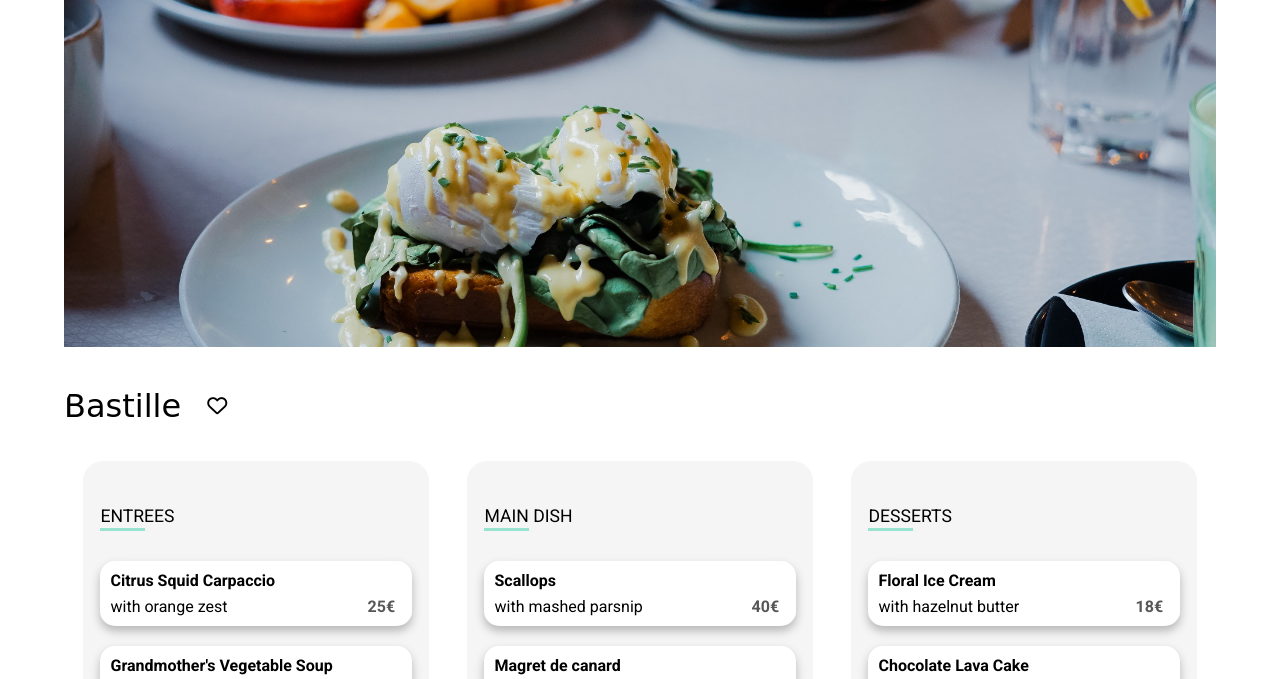
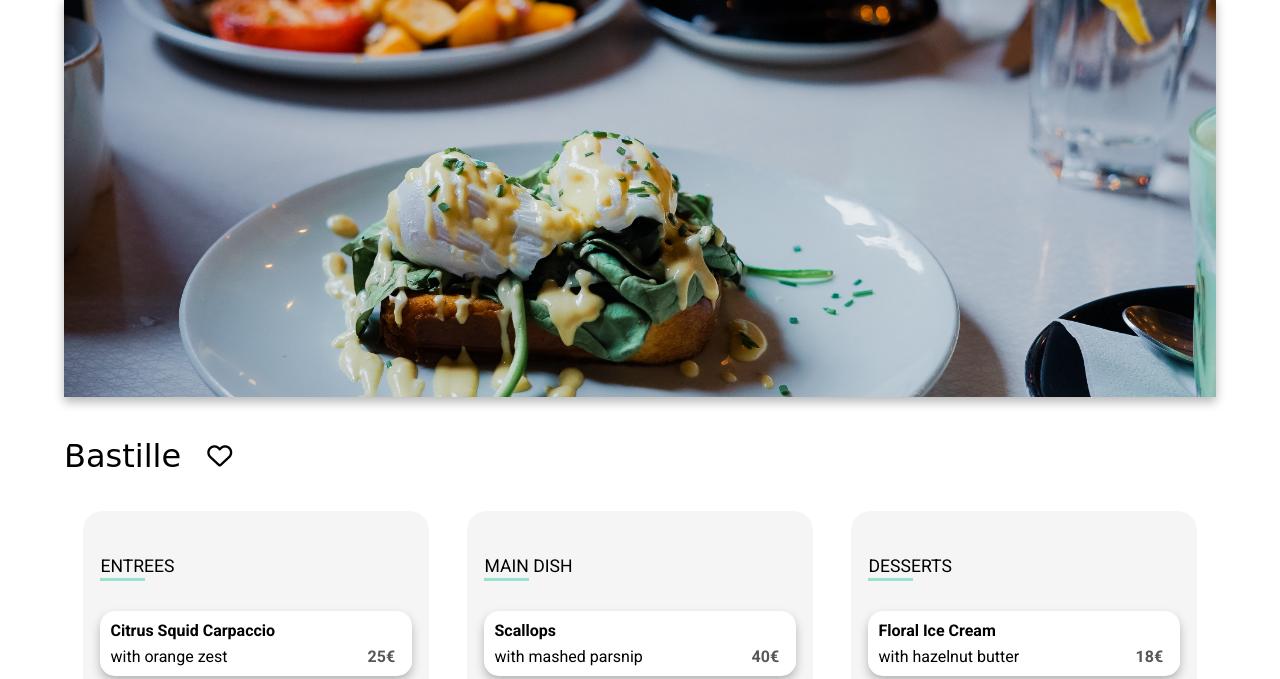
Before and after one commit to DylanNicolet/Front-End-P3-OpenClassrooms, a plain HTML site: page menu pages/bastille.html in a window 1280 px wide. Shown: the part 91-770 px from the top of the page. Drawn offline with Linux system fonts and the light colour scheme; a web font is replaced by a local one.

Commit message:
fixed favorite button

```diff
--- a/sass/components/_buttons.scss
+++ b/sass/components/_buttons.scss
@@ -93,7 +93,7 @@
     background-color: white;
 
     &--inactive{
-        font-size: 20px;
+        font-size: 25px;
     }
 
     &--active{
@@ -103,7 +103,7 @@
         z-index: 1;
         opacity: 0;
         transform-origin: bottom;
-        font-size: 20px;
+        font-size: 25px;
 
         &:hover{
             animation: favorite-active 1s both;
@@ -116,8 +116,6 @@
 }
 
 .btn-favorite--menu{
-    right: 20px;
-    bottom: 30px;
     outline: none;
     cursor: pointer;
     border: none;
@@ -128,7 +126,9 @@
     height: 50px;
 
     @include desktop-only{
-        position: unset;
+        position: relative;
+        top: 0px;
+        right: 0px;
         background-color: #fff;
     }
 }
--- a/sass/layouts/_menu-layout.scss
+++ b/sass/layouts/_menu-layout.scss
@@ -6,11 +6,16 @@
         position: absolute;
         z-index: -5;
 
+        @include tablet-only{
+            height: 440px;
+        }
+
         @include desktop-only{
             position: initial;
             width: 90%;
-            height: 350px;
+            height: 400px;
             margin: auto 5% auto 5%;
+            @include drop-shadow;
         }
     }
 }
@@ -22,6 +27,11 @@
     border-top-left-radius: 30px;
     border-top-right-radius: 30px;
     overflow: hidden;
+
+    @include tablet-only{
+        margin: 400px 0px 0px 0px;
+    }
+
     @include desktop-only{
         width: 90%;
         margin: 30px auto;
```
Also changed, not shown: sass/style.css, 1 other file.
